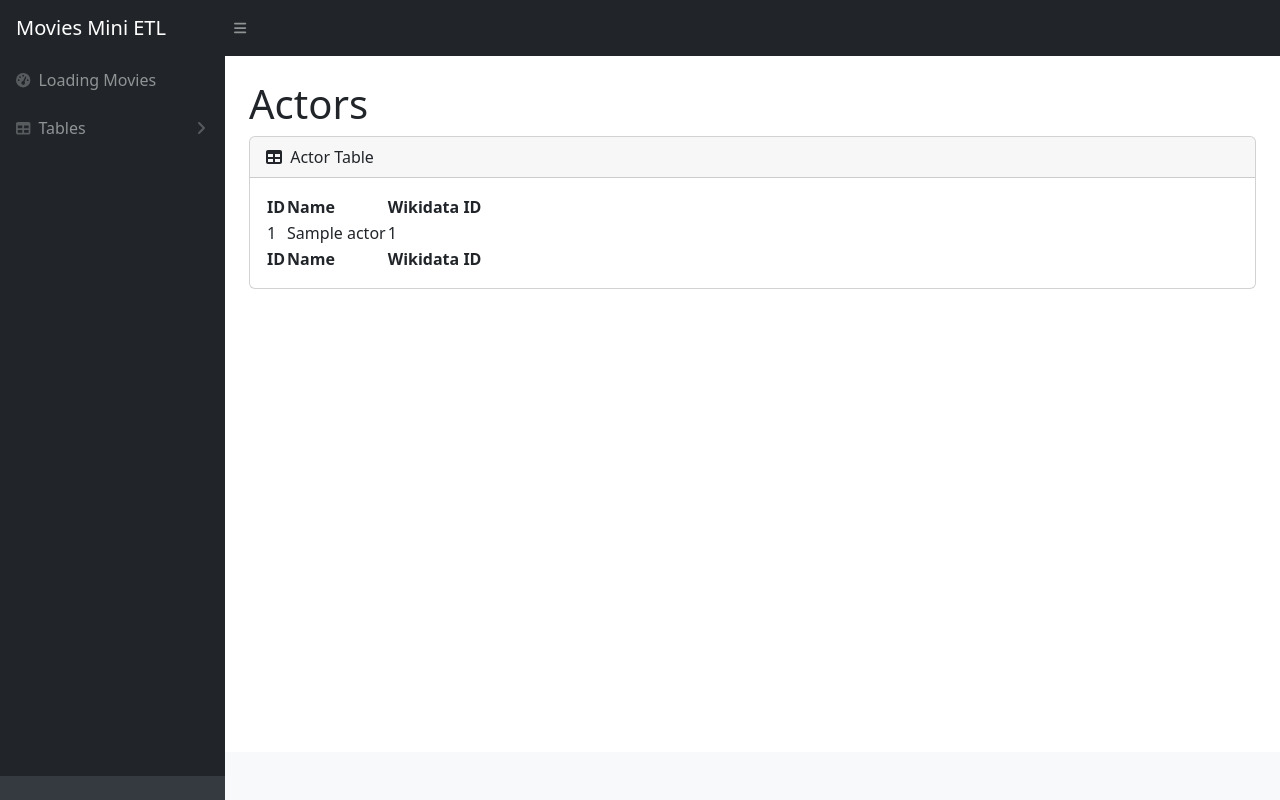
After one commit to Ahmad-Nasr/movies_mini_etl, a Django app: template movies_mini_etl/templates/movies/actor_table.html in a window 1280 px wide. The commit adds this page. Run offline with Django 4.2, Linux system fonts and the light colour scheme; the template is opened without the code that fills it: most values are stand-ins (such as "Sample title", 1, 10 or a date in 2020); some libraries are stand-ins or nearby versions.

Commit message:
feat: add webpage to display Actor model contents

```diff
--- a/movies_mini_etl/movies/urls.py
+++ b/movies_mini_etl/movies/urls.py
@@ -1,9 +1,10 @@
 from django.urls import path
 
-from .views import MovieListView, DirectorListView
+from .views import MovieListView, DirectorListView, ActorListView
 
 app_name = "movies"
 urlpatterns = [
     path("", view=MovieListView.as_view(), name="list_movies"),
     path("directors", view=DirectorListView.as_view(), name="list_directors"),
+    path("actors", view=ActorListView.as_view(), name="list_actors"),
 ]
--- a/movies_mini_etl/movies/views.py
+++ b/movies_mini_etl/movies/views.py
@@ -13,3 +13,9 @@ class DirectorListView(ListView):
     model = Director
     context_object_name = 'directors'
     template_name = 'movies/director_table.html'
+
+
+class ActorListView(ListView):
+    model = Actor
+    context_object_name = 'actors'
+    template_name = 'movies/actor_table.html'
--- /dev/null
+++ b/movies_mini_etl/templates/movies/actor_table.html
@@ -0,0 +1,44 @@
+{% extends "movies/tables_base.html" %}
+
+{%block page_main_title%}
+<h1 class="mt-4">Actors</h1>
+{%endblock page_main_title%}
+
+
+{%block table_section%}
+<div class="card mb-4">
+    <div class="card-header">
+        <i class="fas fa-table me-1"></i>
+        Actor Table
+    </div>
+    <div class="card-body">
+        <table id="datatablesSimple">
+            <thead>
+                <tr>
+                    <th>ID</th>
+                    <th>Name</th>
+                    <th>Wikidata ID</th>
+                </tr>
+            </thead>
+            <tfoot>
+                <tr>
+                    <th>ID</th>
+                    <th>Name</th>
+                    <th>Wikidata ID</th>
+                </tr>
+            </tfoot>
+            <tbody>
+
+                {% for actor in actors %}
+                <tr>
+                    <td>{{actor.id}}</td>
+                    <td>{{actor.name}}</td>
+                    <td>{{actor.wikidata_id}}</td>
+                </tr>
+                {% endfor %}
+
+            </tbody>
+        </table>
+    </div>
+</div>
+{%endblock table_section%}
--- a/movies_mini_etl/templates/movies/base.html
+++ b/movies_mini_etl/templates/movies/base.html
@@ -49,7 +49,7 @@
                                     Director
                                     <div class="sb-sidenav-collapse-arrow"></i></div>
                                 </a>
-                                <a class="nav-link collapsed" href="#">
+                                <a class="nav-link collapsed" href="{% url 'movies:list_actors' %}">
                                     Actor
                                     <div class="sb-sidenav-collapse-arrow"></i></div>
                                 </a>
```
